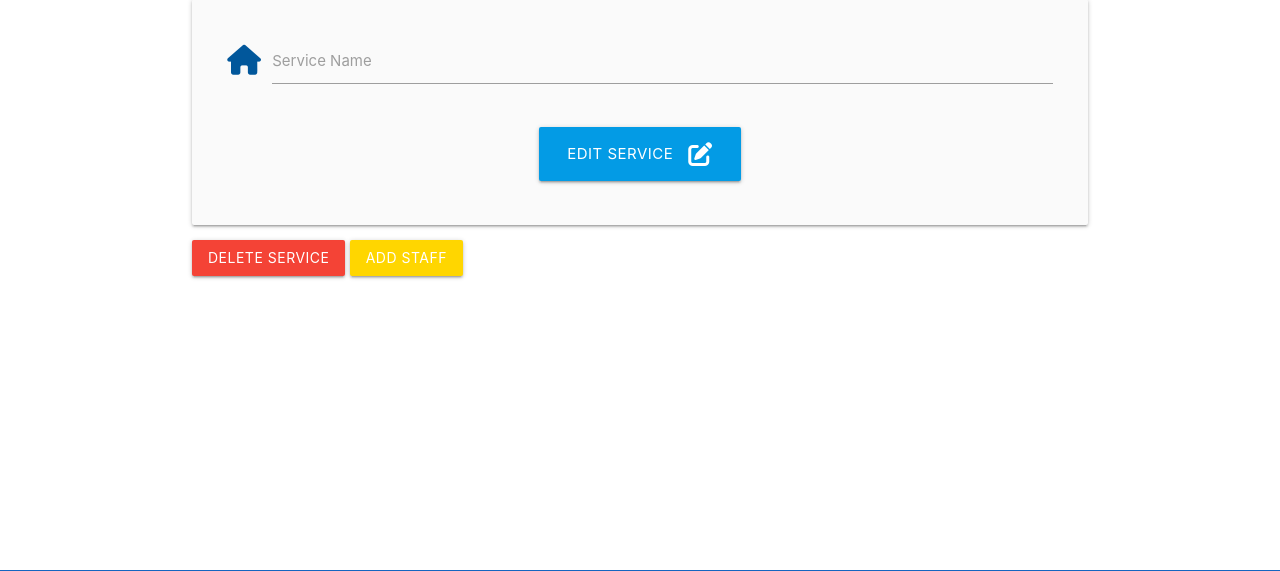
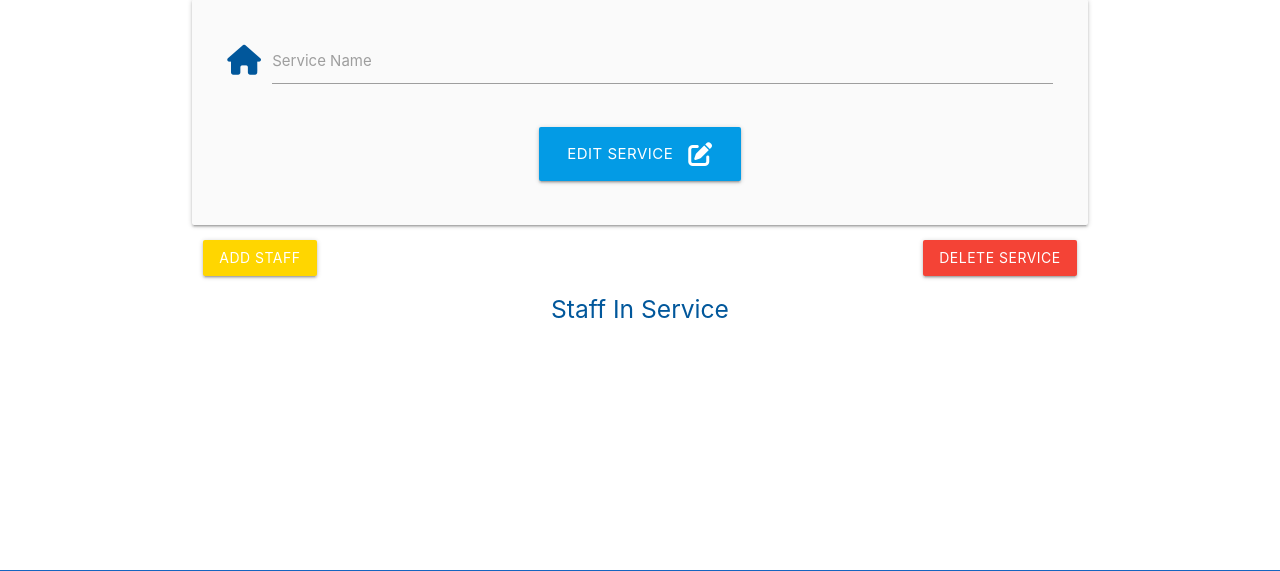
Before and after one commit to EthanTrout/financial-care, a Flask app: template financialcare/templates/edit_service.html in a window 1280 px wide. Shown: the part 160-731 px from the top of the page. Run offline with Flask 3, Linux system fonts and the light colour scheme; the template is opened without the code that fills it, so the values that code supplies are empty; some libraries are stand-ins or nearby versions.

Commit message:
Feat: added delete functionality to Service_staff relational table. added display staff in service to edit service route

```diff
--- a/financialcare/templates/edit_service.html
+++ b/financialcare/templates/edit_service.html
@@ -23,9 +23,45 @@
         </div>
     </form>
 </div>
-<a href="#modal-{{ service.id }}" class="btn red modal-trigger">Delete Service</a>
-<a href="{{ url_for('edit_service_staff',service_id=service.id) }}" class="btn yellow accent-4">Add Staff</a>
+<div class="row">
+    <div class="col s6">
+        <a href="{{ url_for('edit_service_staff', service_id=service.id) }}" class="btn yellow accent-4 left">Add Staff</a>
+    </div>
+    <div class="col s6">
+        <a href="#modal-{{ service.id }}" class="btn red modal-trigger right">Delete Service</a>
+    </div>
+</div>
 
+<h5 class="light-blue-text text-darken-4 center-align">Staff In Service</h5>
+<div class="row">
+{% for staff_member in staff_info %}
+
+    <div class="col s12 m6 l3">
+      <div class="card light-blue darken-4 center-align">
+        <div class="card-content white-text">
+          <span class="card-title">{{staff_member.name}}</span>
+        </div>
+        <div class="card-action">
+          <a href="#modal-{{ staff_member.id }}" class="btn red modal-trigger">Remove From Service</a>
+        </div>
+      </div>
+    </div>
+
+    <div id="modal-{{ staff_member.id }}" class="modal">
+        <div class="modal-content">
+            <h4>Are you sure you want to remove {{staff_member.name}} from {{service.name}}</h4>
+
+        </div>
+        <div class="modal-footer">
+            <a href="{{ url_for('remove_staff_from_service', staff_id=staff_member.id, service_id=service.id) }}"
+            onclick="updateNavAlert('Staff removed from service', 'red')"
+            class="btn red">Remove</a>
+            <a href="" class="btn green accent-4 modal-close">Cancel</a>
+        </div>
+    </div>
+
+{% endfor %}
+</div>
 <!-- Modal Structure -->
 <div id="modal-{{ service.id }}" class="modal">
     <div class="modal-content">
```
Also changed, not shown: financialcare/routes.py (+17 -2 lines).
